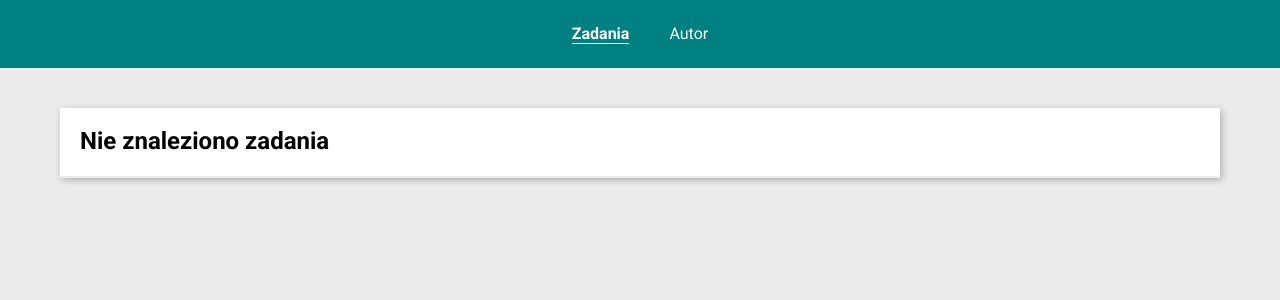
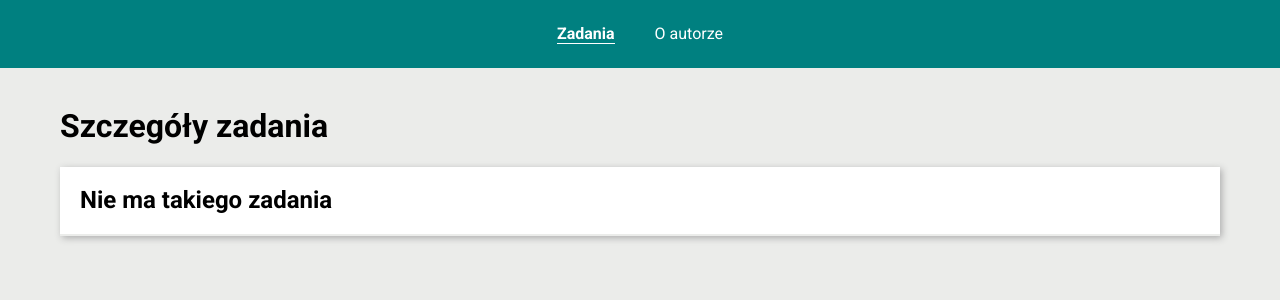
Before and after one commit to marcin10lw/Fullstack-Todo-list-react, a React (Create React App) app: page /To-do-list-react/zadania/1 in a window 1280 px wide. Shown: the top 300 px of the page. Built offline with nearby package versions, Linux system fonts and the light colour scheme.

Commit message:
adjusted some stylings

```diff
--- a/src/App.js
+++ b/src/App.js
@@ -12,6 +12,7 @@ function App() {
         <Route path="/zadania" element={<TasksPage />} />
         <Route path="/zadania/:id" element={<TaskPage />} />
         <Route path="/autor" element={<AuthorPage />} />
+        {/* <Route path="*" element={<AuthorPage />} /> */}
       </Routes>
     </BrowserRouter>
   );
--- a/src/common/Navbar/index.js
+++ b/src/common/Navbar/index.js
@@ -9,7 +9,7 @@ const Navbar = () => {
         </li>
 
         <li>
-          <StyledNavLink to="autor">Autor</StyledNavLink>
+          <StyledNavLink to="autor">O autorze</StyledNavLink>
         </li>
       </LinksList>
     </StyledNavbar>
--- a/src/features/tasks/TaskPage/index.js
+++ b/src/features/tasks/TaskPage/index.js
@@ -2,6 +2,7 @@ import React from "react";
 import { useSelector } from "react-redux";
 import { useParams } from "react-router-dom";
 import Container from "../../../common/Container/styled";
+import Header from "../../../common/Header";
 import Section from "../../../common/Section";
 import { selectTaskById } from "../tasksSlice";
 import { TaskPageContent } from "./styled";
@@ -12,12 +13,13 @@ const TaskPage = () => {
 
   return (
     <Container>
+      <Header heading="Szczegóły zadania" />
       <Section
-        header={task ? task.content : "Nie znaleziono zadania"}
+        header={task ? task.content : "Nie ma takiego zadania"}
         content={
           task && (
             <TaskPageContent>
-              Ukończono: <strong>{task.done ? "Tak" : "Nie"}</strong>
+              <strong>Ukończone:</strong> {task.done ? "Tak" : "Nie"}
             </TaskPageContent>
           )
         }
--- a/src/features/tasks/TasksPage/TasksList/styled.js
+++ b/src/features/tasks/TasksPage/TasksList/styled.js
@@ -69,6 +69,5 @@ export const StyledLink = styled(Link)`
 
   &:hover {
     color: ${({ theme }) => theme.colors.teal};
-    text-decoration: underline;
   }
 `;
```
